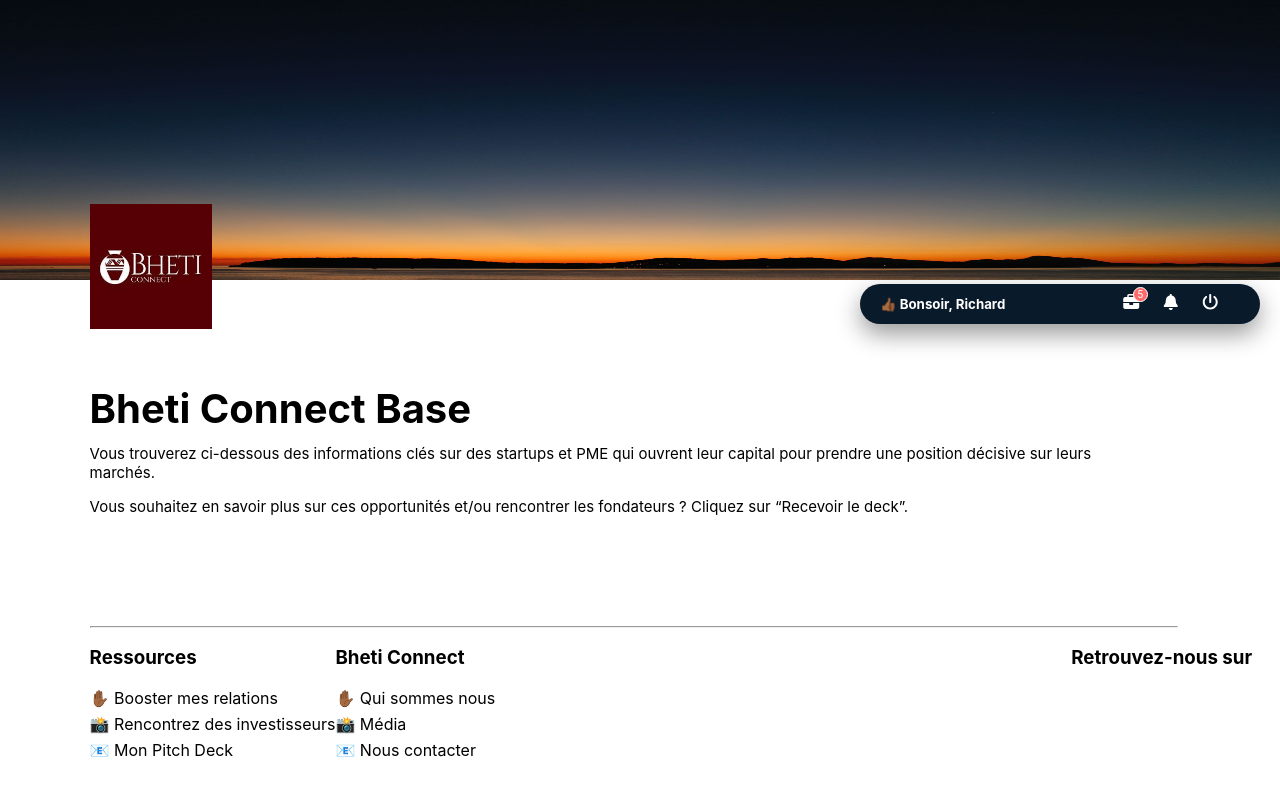
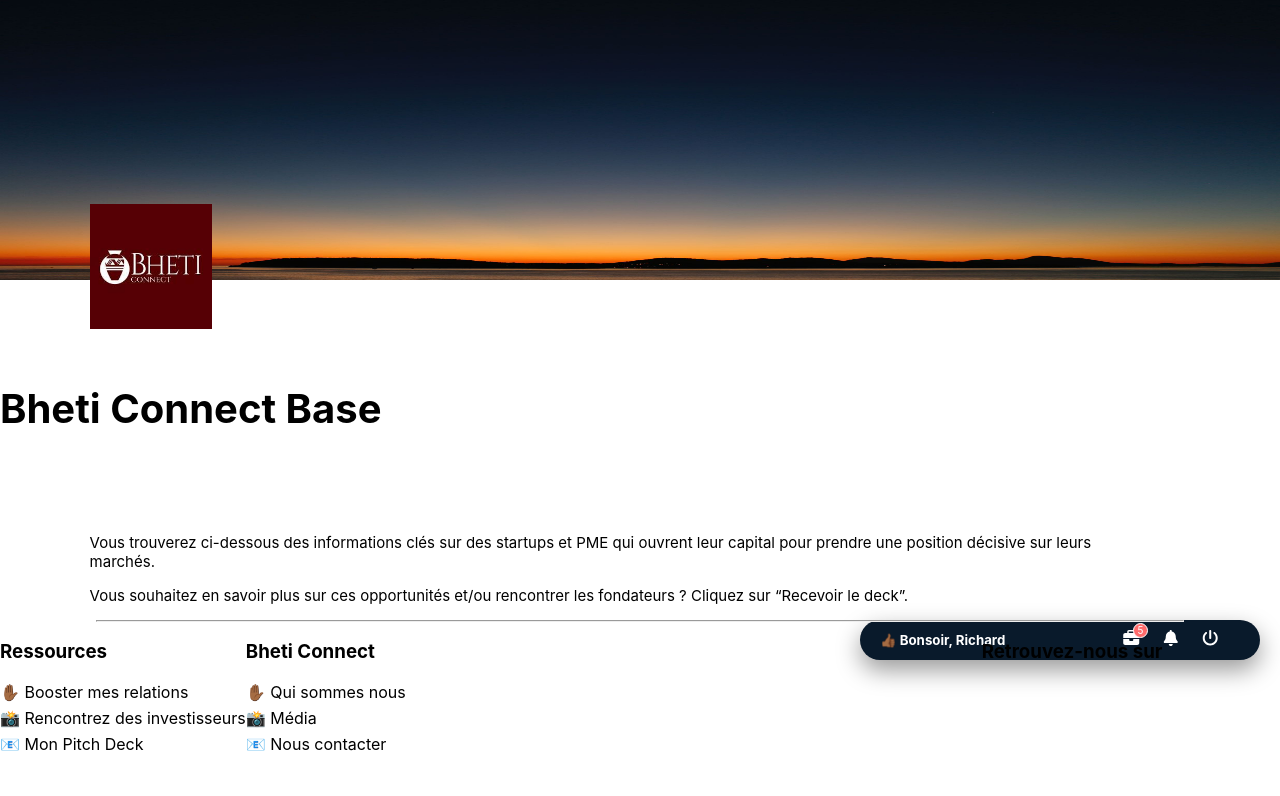
Before and after one commit to Bheti-Connect/bheticonnect-plate-forme-old-version, a Next.js app in the folder front-end/: page /Entrepreneur/Accueil in a window 1280 px wide. Shown: the top 796 px of the page. Built offline with nearby package versions, Linux system fonts and the light colour scheme.

Commit message:
allcards : fix npm

```diff
--- a/front-end/components/Footer.jsx
+++ b/front-end/components/Footer.jsx
@@ -31,7 +31,7 @@ const Footer = () => {
 }
 
 const FooterStyled = styled.footer`
-    position: absolute;
+
     bottom: 40px;
     left: 7vw;
 
--- a/front-end/components/SubText.jsx
+++ b/front-end/components/SubText.jsx
@@ -15,7 +15,7 @@ const SubText = () => {
 }
 
 const TextContainerStyled = styled.div`
-    position: absolute;
+    /*position: absolute;*/
     width: 80%;
     margin-top: 60px;
     margin-left: 7vw;
--- a/front-end/components/cards/Cards.jsx
+++ b/front-end/components/cards/Cards.jsx
@@ -2,11 +2,13 @@ import React, { useEffect, useState } from 'react'
 import styled from 'styled-components';
 import axios from 'axios';
 import { handleSelect } from '../../utils/FunctionsComponent';
+import { useTheme } from '../../context/themeContext';
 
 const Cards = ({item, setSelect, setModal}) => {
 
 
-const theme = useTheme()
+  const theme = useTheme()
+
   const [imgProject, setImgProject] = useState(null)
 
   // Format currency Euro
--- a/front-end/package.json
+++ b/front-end/package.json
@@ -15,12 +15,17 @@
     "@types/node": "18.7.14",
     "@types/react": "^18.0.18",
     "@types/styled-components": "5.1.26",
+    "axios": "^1.2.1",
     "babel-plugin-styled-components": "^2.0.7",
     "framer-motion": "^7.6.19",
     "next": "13.0.5",
     "react": "18.2.0",
+    "react-content-loader": "^6.2.0",
     "react-dom": "18.2.0",
+    "react-icons": "^4.7.1",
+    "react-paginate": "^8.1.4",
     "react-router-dom": "^6.4.5",
+    "react-select": "^5.7.0",
     "react-toastify": "^9.1.1",
     "styled-components": "^5.3.6"
   }
--- a/front-end/pages/Investisseur/Accueil.jsx
+++ b/front-end/pages/Investisseur/Accueil.jsx
@@ -19,10 +19,10 @@ const Accueil = () => {
             </div>
             <Components.WelcomeStyled>Découvrez des opportunités d’investissements exclusives </Components.WelcomeStyled>
             <SubText />
+            <Greeting />
 
             <AllCards/>
 
-            <Greeting />
             <Footer />
         </Components.AccueilStyled>
     )
--- a/front-end/pages/styled_Files/plate_forme.js
+++ b/front-end/pages/styled_Files/plate_forme.js
@@ -2,6 +2,7 @@ import styled from 'styled-components';
 
 
 export const AccueilStyled = styled.section`
+
 
 .image_div {
     position: relative;
@@ -29,7 +30,7 @@ export const AccueilStyled = styled.section`
 }
 `
 export const WelcomeStyled = styled.h2`
-    position: absolute;
+    /*position: absolute;*/
     margin-top: 100px;
     font-size: 40px ;
     width: 80vw;
```
Also changed, not shown: front-end/components/cards/AllCards.jsx (+5 -4 lines), front-end/utils/FunctionsComponent.jsx (line endings or trailing spaces), 1 other file (tests, documents, lock files or other folders).
